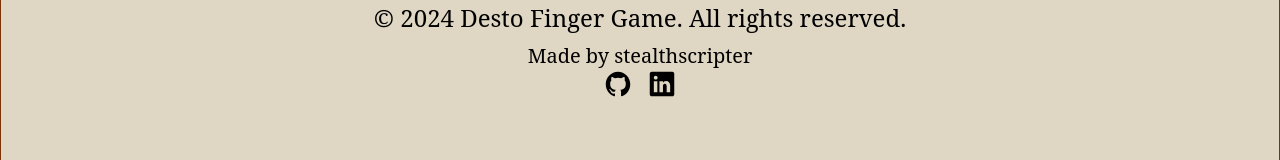
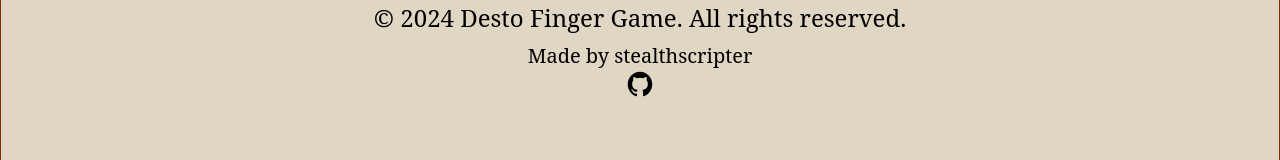
Before and after one commit to stealthscripter/desto-finger, a React (Vite) app: page / in a window 1280 px wide. Shown: the part 3257-3417 px from the top of the page. Built offline with nearby package versions, Linux system fonts and the light colour scheme; a web font is replaced by a local one.

Commit message:
Update Footer.tsx

```diff
--- a/src/components/Footer.tsx
+++ b/src/components/Footer.tsx
@@ -11,10 +11,6 @@ function Footer() {
             {" "}
             <img src="./icons/logo-github.svg" alt="" className="size-7" />
           </a>
-          <a href="https://www.linkedin.com/in/natnaelayelee/" target="_blank">
-            {" "}
-            <img src="./icons/logo-linkedin.svg" alt="" className="size-7" />
-          </a>
         </div>
       </section>
     </div>
```
